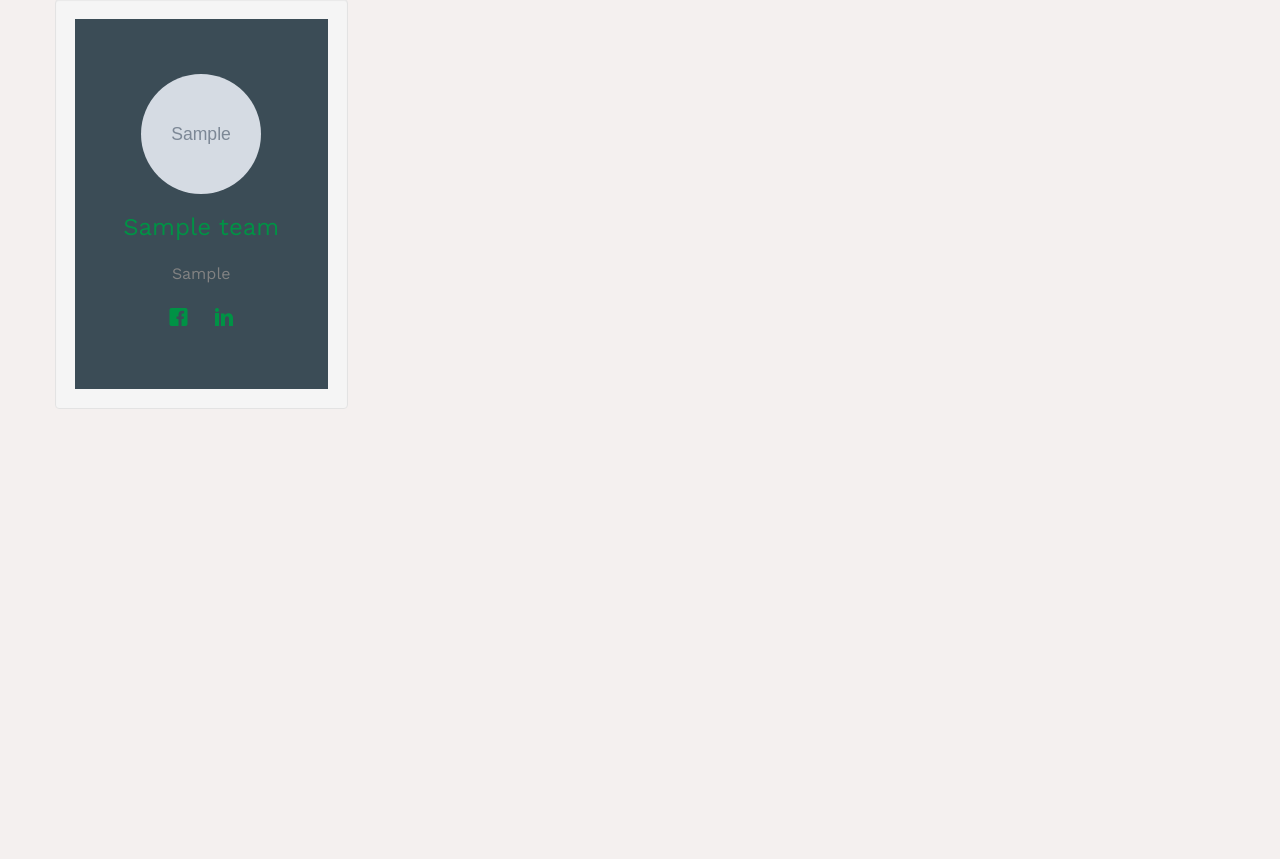
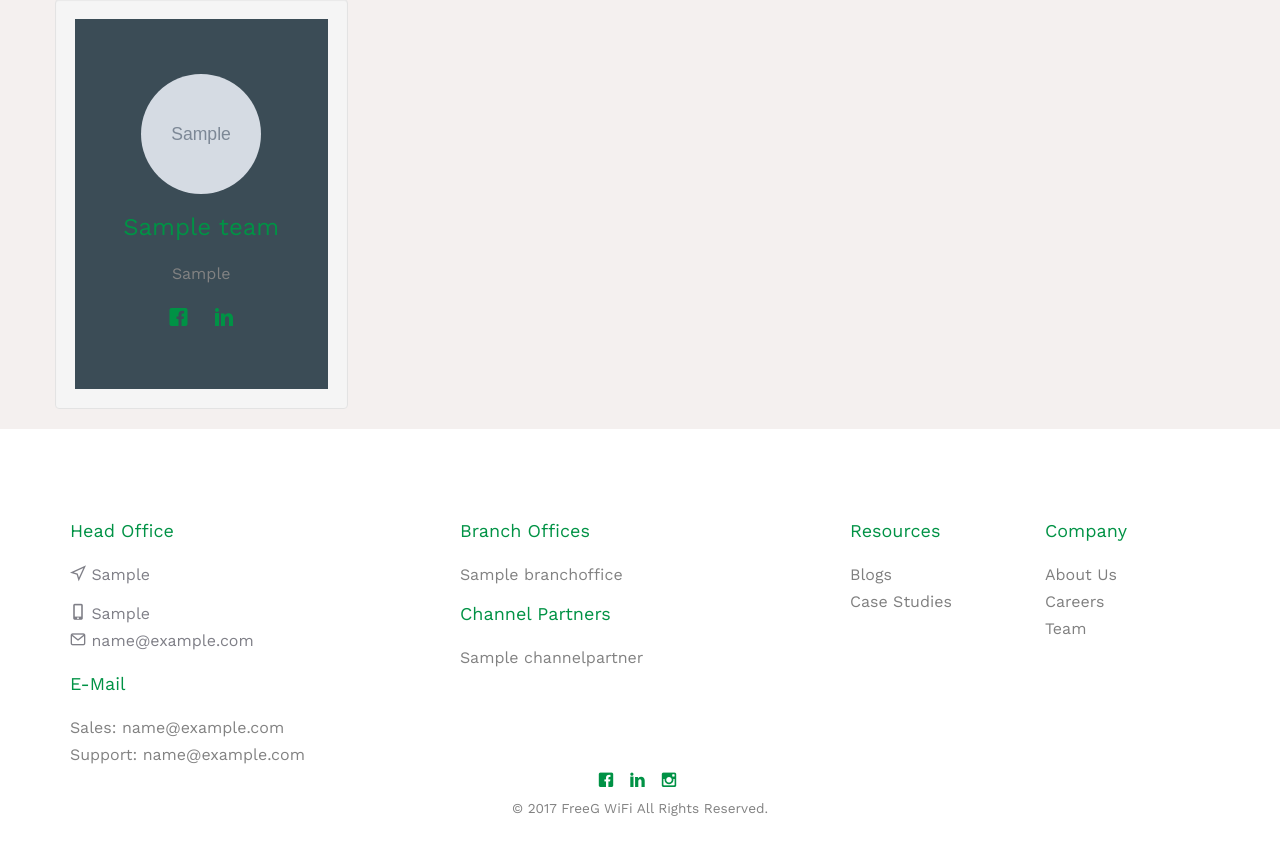
Before and after one commit to ManishPrajapat/Freegrepo, a Django app: page /team/ in a window 1280 px wide. Shown: the part 563-1422 px from the top of the page. Before the commit the page ends 972 px from the top, so only its background shows below. Run offline with Django 3.2, Linux system fonts and the light colour scheme; tables that the repository leaves empty hold one stand-in row (values such as "Sample post"); grey boxes marked "Sample" are stand-in pictures; some libraries are stand-ins or nearby versions; some web fonts are replaced.

Commit message:
Change accoding to document send my Manish to Rohit 9

```diff
--- a/myproject/app/templates/app/team.html
+++ b/myproject/app/templates/app/team.html
@@ -116,7 +116,6 @@
 			</div>
 		</div>
 	</nav>
-
 	<header id="fh5co-header" class="fh5co-cover fh5co-cover-sm" role="banner" style="background-color:#00AD7C" >
 		<div class="overlay" ></div>
 		<div class="container" >
@@ -132,7 +131,6 @@
 			</div>
 		</div>
 	</header>
-
     <!--<div id="fh5co-testimonial" class="fh5co-bg-section">-->
 		<!--<div class="container">-->
 			<!--<div class="row animate-box">-->
@@ -166,7 +164,7 @@
     <!--</div>-->
 
 
-        <div id="fh5co-con-section" class="fh5co-section-gray" style="background-color:#F4F0EF">
+    <div id="fh5co-con-section" class="fh5co-section-gray" style="background-color:#F4F0EF">
 			<div class="container">
 				<div class="row" style="margin-bottom:35px">
 
@@ -210,96 +208,96 @@
 			</div>
 		</div>
 
+	<footer id="fh5co-footer" role="contentinfo" style="background-color:#FFFFFF;height:430px;" >
+		<div class="container">
+			<div class="row">
 
-	<!--<footer id="fh5co-footer" role="contentinfo" style="background-color:#FFFFFF;height:430px;" >-->
-		<!--<div class="container">-->
-			<!--<div class="row">-->
+				<div class="col-md-4 col-sm-12 col-xs-12  fh5co-widget" style="margin-top:12px;">
+					<h4 style="color:#009245">Head Office</h4>
+					<ul class="fh5co-footer-links">
+						{% for single in headlist%}
+							<a target="_blank" href = "https://www.google.com/maps/place/{{single.latitude}}+{{single.longitude}}/@{{single.latitude}},{{single.longitude}},10z">
+							<li  style="color:#7F7F87"><i class="icon-location" style="color:#7F7F87 "></i> {{single.location}}</li>
+                            </a>
 
-				<!--<div class="col-md-4 col-sm-12 col-xs-12  fh5co-widget" style="margin-top:12px;">-->
-					<!--<h4 style="color:#009245">Head Office</h4>-->
-					<!--<ul class="fh5co-footer-links">-->
-						<!--{% for single in headlist%}-->
-							<!--<a target="_blank" href = "https://www.google.com/maps/place/{{single.latitude}}+{{single.longitude}}/@{{single.latitude}},{{single.longitude}},10z">-->
-							<!--<li  style="color:#7F7F87"><i class="icon-location" style="color:#7F7F87 "></i> {{single.location}}</li>-->
-                            <!--</a>-->
+							<li  style="color:#7F7F87 ;margin-top:12px"><i class="icon-mobile" style="color:#7F7F87 "></i> {{single.contact}}</li>
+							<li style="color:#7F7F87 "><i class="icon-mail" style="color:#7F7F87 "></i> {{single.email}}</li>
+						{% endfor%}
+					</ul>
 
-							<!--<li  style="color:#7F7F87 ;margin-top:12px"><i class="icon-mobile" style="color:#7F7F87 "></i> {{single.contact}}</li>-->
-							<!--<li style="color:#7F7F87 "><i class="icon-mail" style="color:#7F7F87 "></i> {{single.email}}</li>-->
-						<!--{% endfor%}-->
-					<!--</ul>-->
+					<h4 style="color:#009245;margin-top:20px">E-Mail</h4>
+					<ul class="fh5co-footer-links">
+						<li >Sales: {{emailid}}</li>
+						<li >Support: {{semailid}}</li>
+					</ul>
 
-					<!--<h4 style="color:#009245;margin-top:20px">E-Mail</h4>-->
-					<!--<ul class="fh5co-footer-links">-->
-						<!--<li >Sales: {{emailid}}</li>-->
-						<!--<li >Support: {{semailid}}</li>-->
-					<!--</ul>-->
+				</div>
 
-				<!--</div>-->
-
-				<!--<div class="col-md-4 col-sm-12 col-xs-12  fh5co-widget" style="margin-top:12px;">-->
-					<!--<h4 style="color:#009245">Branch Offices</h4>-->
-					<!--<ul class="fh5co-footer-links list-inline">-->
-						<!--{% for singleb in branchdata%}-->
-							<!--{% if forloop.last %}-->
-                        	     <!--<li >{{singleb.city}}</li>-->
-							<!--{% else%}-->
-								<!--<li >{{singleb.city}},</li>-->
-                    		<!--{% endif %}-->
-							<!--&lt;!&ndash;<li ><i class="icon-mobile" ></i> {{singleb.contact}}</li>&ndash;&gt;-->
-							<!--&lt;!&ndash;<li ><i class="icon-mail" ></i> {{singleb.email}}</li>&ndash;&gt;-->
-						<!--&lt;!&ndash;<li style="text-size:15px"> {{singleb.city}} : {{singleb.contact}}/{{singleb.email}} </li>&ndash;&gt;-->
-						<!--{% endfor%}-->
-					<!--</ul>-->
+				<div class="col-md-4 col-sm-12 col-xs-12  fh5co-widget" style="margin-top:12px;">
+					<h4 style="color:#009245">Branch Offices</h4>
+					<ul class="fh5co-footer-links list-inline">
+						{% for singleb in branchdata%}
+							{% if forloop.last %}
+                        	     <li >{{singleb.city}}</li>
+							{% else%}
+								<li >{{singleb.city}},</li>
+                    		{% endif %}
+							<!--<li ><i class="icon-mobile" ></i> {{singleb.contact}}</li>-->
+							<!--<li ><i class="icon-mail" ></i> {{singleb.email}}</li>-->
+						<!--<li style="text-size:15px"> {{singleb.city}} : {{singleb.contact}}/{{singleb.email}} </li>-->
+						{% endfor%}
+					</ul>
 
 
-					<!--<h4 style="color:#009245;margin-top:16px">Channel Partners</h4>-->
-					<!--<ul class="fh5co-footer-links list-inline">-->
-						<!--{% for singleb in channeldata%}-->
-							<!--{% if forloop.last %}-->
-                        	     <!--<li >{{singleb.city}}</li>-->
-							<!--{% else%}-->
-								<!--<li >{{singleb.city}},</li>-->
-                    		<!--{% endif %}-->
+					<h4 style="color:#009245;margin-top:16px">Channel Partners</h4>
+					<ul class="fh5co-footer-links list-inline">
+						{% for singleb in channeldata%}
+							{% if forloop.last %}
+                        	     <li >{{singleb.city}}</li>
+							{% else%}
+								<li >{{singleb.city}},</li>
+                    		{% endif %}
 
-						<!--{% endfor%}-->
-					<!--</ul>-->
-				<!--</div>-->
+						{% endfor%}
+					</ul>
+				</div>
 
-				<!--<div class="col-md-2 col-sm-12 col-xs-12  fh5co-widget" style="margin-top:12px;">-->
-					<!--<h4 style="color:#009245">Resources</h4>-->
-					<!--<ul class="fh5co-footer-links">-->
-						<!--<li><a href="/web/blog">Blogs</a></li>-->
-						<!--<li><a href="/web/casestudy">Case Studies</a></li>-->
-					<!--</ul>-->
-				<!--</div>-->
+				<div class="col-md-2 col-sm-12 col-xs-12  fh5co-widget" style="margin-top:12px;">
+					<h4 style="color:#009245">Resources</h4>
+					<ul class="fh5co-footer-links">
+						<li><a href="/web/blog">Blogs</a></li>
+						<li><a href="/web/casestudy">Case Studies</a></li>
+					</ul>
+				</div>
 
-				<!--<div class="col-md-2 col-sm-12 col-xs-12 fh5co-widget" style="margin-top:12px;">-->
-					<!--<h4 style="color:#009245">Company</h4>-->
-					<!--<ul class="fh5co-footer-links">-->
-						<!--<li><a href="/web/aboutus">About Us</a></li>-->
-						<!--<li><a href="/web/career">Careers</a></li>-->
-						<!--<li><a href="/web/team">Team</a></li>-->
-					<!--</ul>-->
-				<!--</div>-->
+				<div class="col-md-2 col-sm-12 col-xs-12 fh5co-widget" style="margin-top:12px;">
+					<h4 style="color:#009245">Company</h4>
+					<ul class="fh5co-footer-links">
+						<li><a href="/web/aboutus">About Us</a></li>
+						<li><a href="/web/career">Careers</a></li>
+						<li><a href="/web/team">Team</a></li>
+					</ul>
+				</div>
 
-			<!--</div>-->
+			</div>
 
-			<!--<div class="row text-center"style="background-color:#;height:26px">-->
-				<!--<ul class="list-inline">-->
-						<!--<li><a target="_blank" href="{{facebook}}"><i class="icon-facebook" style="color:#009245"></i></a></li>-->
-						<!--<li><a target="_blank" href="{{linkedin}}"><i class="icon-linkedin" style="color:#009245"></i></a></li>-->
-						<!--<li><a target="_blank" href="{{instagram}}"><i style="color:#009245"class="icon-instagram"></i></a></li>-->
-				<!--</ul>-->
-			<!--</div>-->
+			<div class="row text-center"style="background-color:#;height:26px">
+				<ul class="list-inline">
+						<li><a target="_blank" href="{{facebook}}"><i class="icon-facebook" style="color:#009245"></i></a></li>
+						<li><a target="_blank" href="{{linkedin}}"><i class="icon-linkedin" style="color:#009245"></i></a></li>
+						<li><a target="_blank" href="{{instagram}}"><i style="color:#009245"class="icon-instagram"></i></a></li>
+				</ul>
+			</div>
 
-			<!--<div class="row text-center">-->
-				<!--<small class="block">&copy; 2017 FreeG WiFi All Rights Reserved.</small>-->
-			<!--</div>-->
+			<div class="row text-center">
+				<small class="block">&copy; 2017 FreeG WiFi All Rights Reserved.</small>
+			</div>
 
-		<!--</div>-->
-	<!--</footer>-->
+		</div>
+	</footer>
 
 	</div>
+
 
 	<div class="gototop js-top">
 		<a href="#" class="js-gotop"><i class="icon-arrow-up"></i></a>
```
